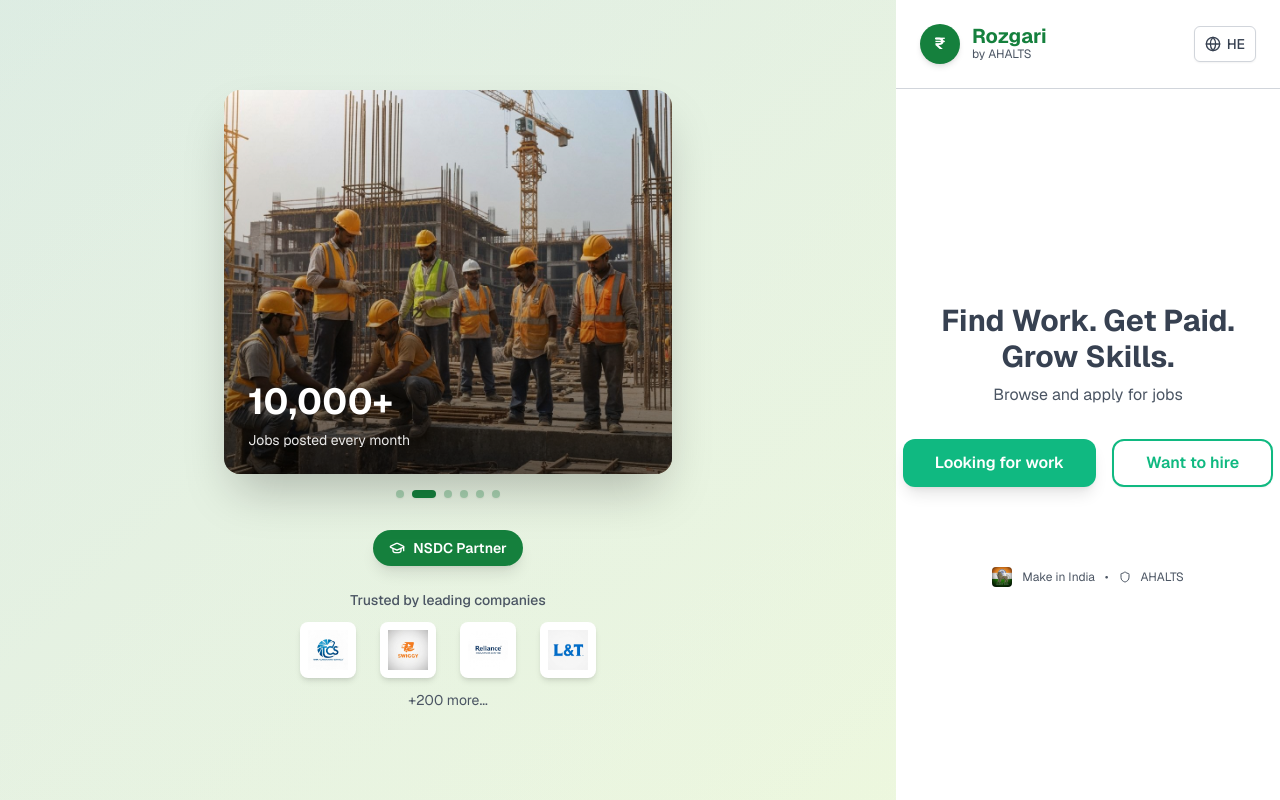
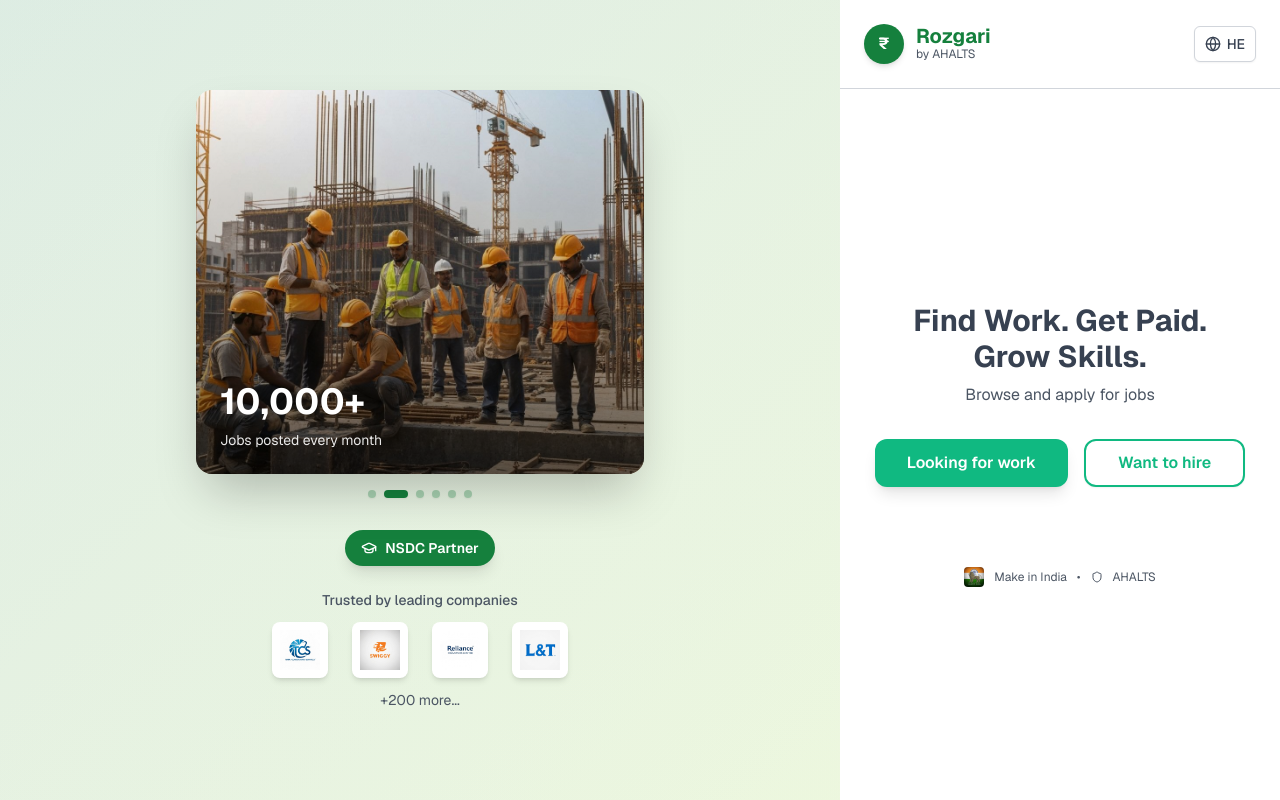
Before and after one commit to netcruxx-admin/chathub-tiptop-web, a Next.js app: page /welcome in a window 1280 px wide. Built offline with nearby package versions, Linux system fonts and the light colour scheme.

Commit message:
fix layout size issue

```diff
--- a/src/app/(auth)/layout.tsx
+++ b/src/app/(auth)/layout.tsx
@@ -166,7 +166,7 @@ export default function AuthLayout({
 				</div>
 
 				{/* Right Panel - Content Area */}
-				<div className="max-w-96 bg-background flex flex-col w-full">
+				<div className="max-w-[440px] bg-background flex flex-col w-full">
 					<div className="p-6 border-b">
 						<div className="flex items-center justify-between">
 							<Link
```
